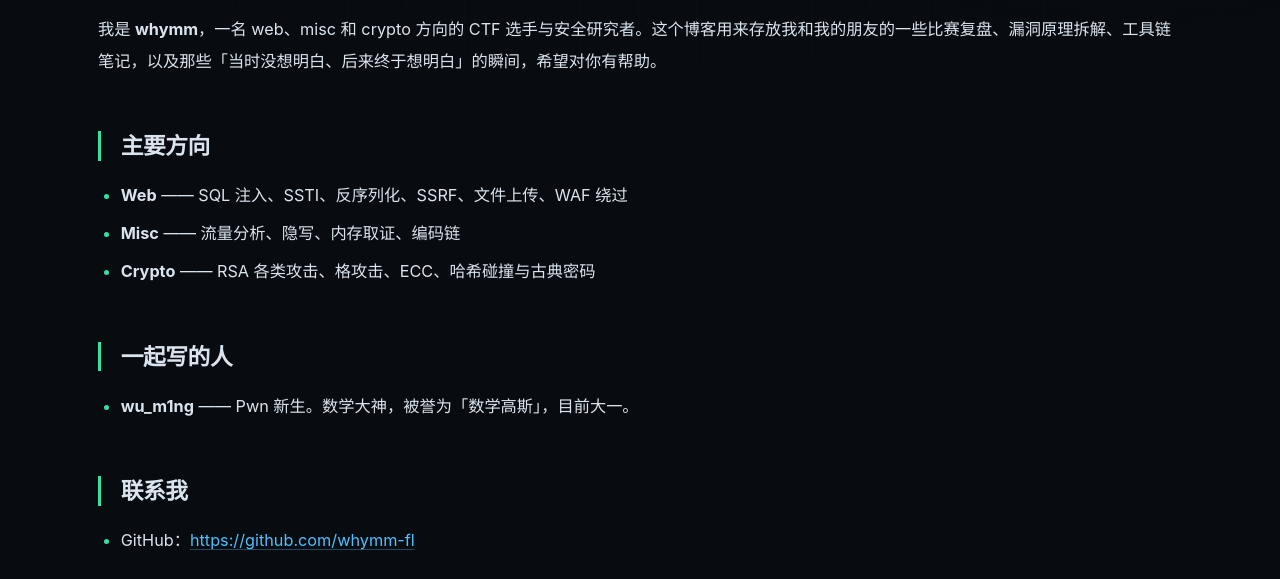
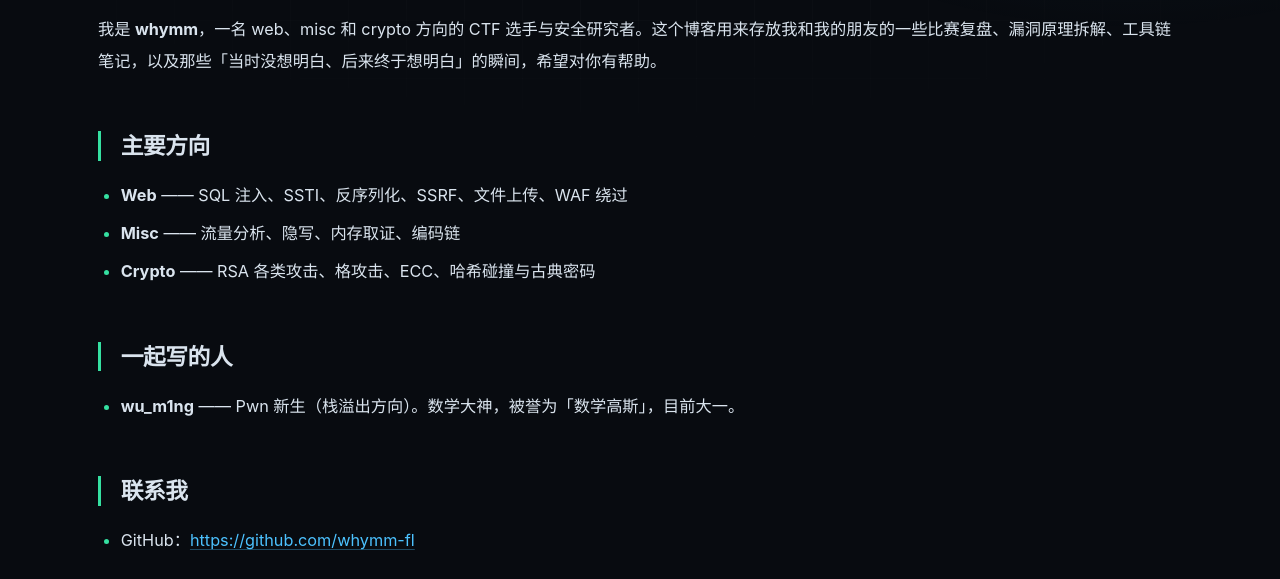
Before and after one commit to whymm-fl/whymm-fl.github.io, a plain HTML site: page about/index.html in a window 1280 px wide. Shown: the part 212-791 px from the top of the page. Drawn offline with Linux system fonts and the light colour scheme; some packages are replaced by stand-ins of ours; a script that the page names is missing.

Commit message:
Site updated: 2026-11-22 20:20:31

```diff
--- a/about/index.html
+++ b/about/index.html
@@ -96,7 +96,7 @@
 <li><strong>Crypto</strong> —— RSA 各类攻击、格攻击、ECC、哈希碰撞与古典密码</li>
 </ul>
 <h2 id="一起写的人"><a href="#一起写的人" class="headerlink" title="一起写的人"></a>一起写的人</h2><ul>
-<li><strong>wu_m1ng</strong> —— Pwn 新生。数学大神，被誉为「数学高斯」，目前大一。</li>
+<li><strong>wu_m1ng</strong> —— Pwn 新生（栈溢出方向）。数学大神，被誉为「数学高斯」，目前大一。</li>
 </ul>
 <h2 id="联系我"><a href="#联系我" class="headerlink" title="联系我"></a>联系我</h2><ul>
 <li>GitHub：<a target="_blank" rel="noopener" href="https://github.com/whymm-fl">https://github.com/whymm-fl</a></li>
```
